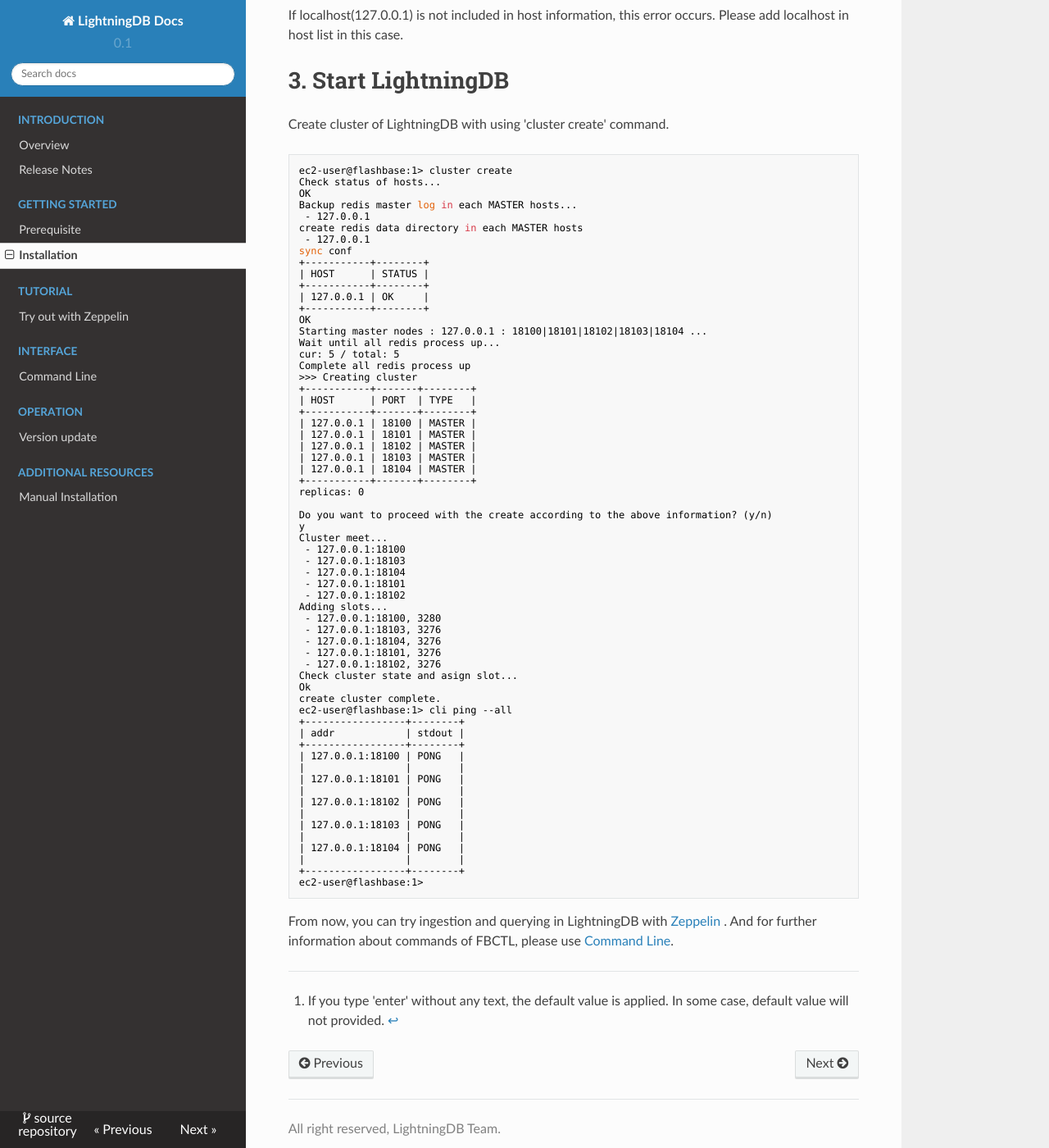
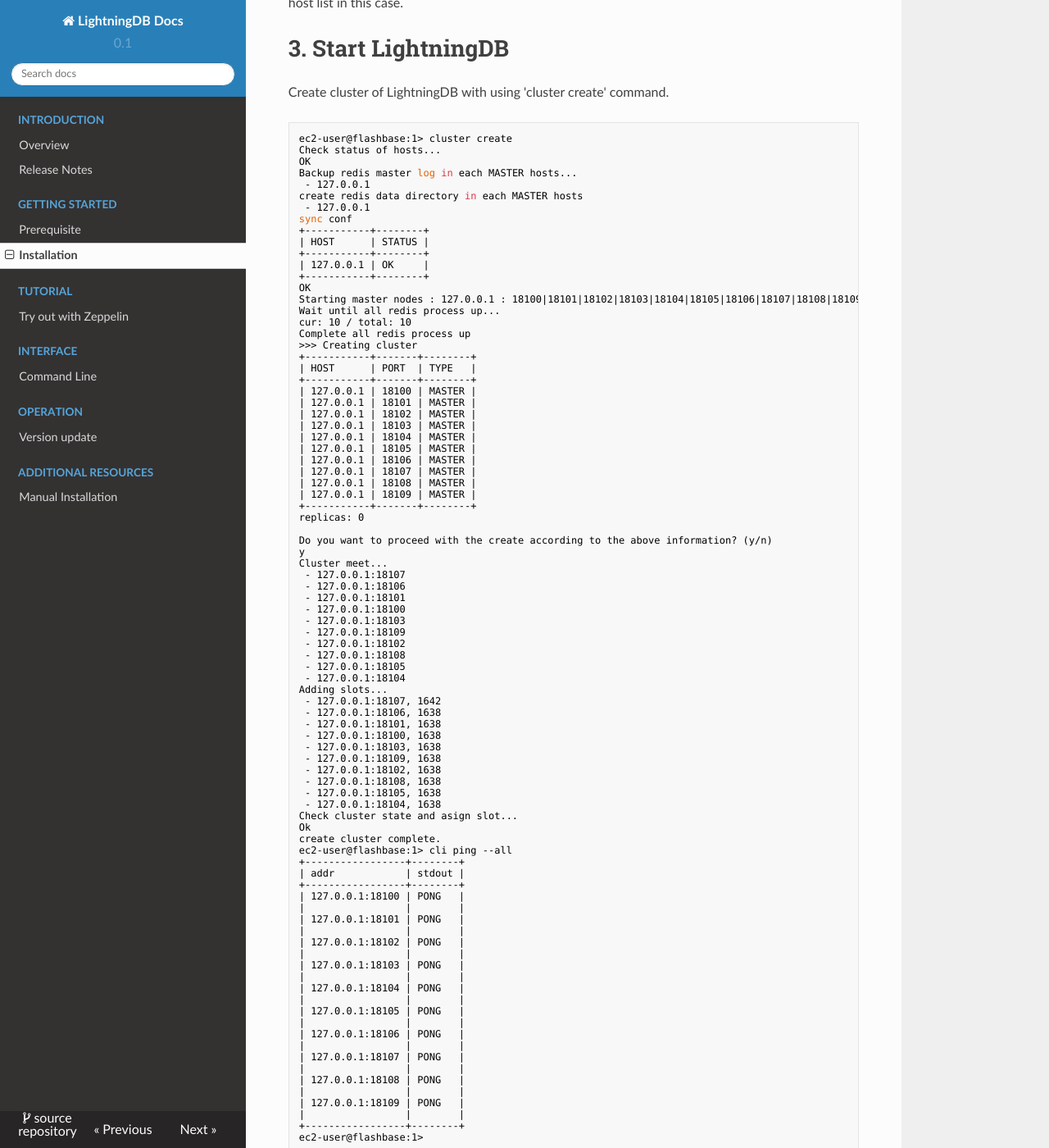
Before and after one commit to mnms/docs, an MkDocs documentation site: the page built from docs/install-fbctl.md, in a window 1280 px wide and 1400 px high, scrolled down 5034 px. Shown: the whole window at 82% size. Built offline with MkDocs 1.6.1, drawn with Linux system fonts in a browser that asks for light colours; nearby versions of some CDN libraries; some of the changed text lies outside the part shown.

Commit message:
update manual about deploy settings

````diff
--- a/docs/install-fbctl.md
+++ b/docs/install-fbctl.md
@@ -111,10 +111,17 @@
 To copy the link of the recommended FlashBase version, use [Release Notes](release-note.md).
 
 ``` bash
-https://flashbase.s3.ap-northeast-2.amazonaws.com/flashbase.dev.master.dbcb9e.bin
+Select installer
 
-Downloading flashbase.dev.master.dbcb9e.bin
-[=======                                           ] 15%
+    [ INSTALLER LIST ]
+    (empty)
+
+Please enter file path or url of the installer you want to use
+you can also add file in list by copy to '$FBPATH/releases/'
+https://flashbase.s3.ap-northeast-2.amazonaws.com/latest/flashbase.dev.master.5a6a38.bin
+Downloading flashbase.dev.master.5a6a38.bin
+[==================================================] 100%
+OK, flashbase.dev.master.5a6a38.bin
 ```
 
 **(2) Type Hosts**
@@ -123,51 +130,46 @@
 
 ``` bash
 Please type host list separated by comma(,) [127.0.0.1]
-nodeA, nodeB, nodeC, nodeD
-OK, ['nodeA', 'nodeB', 'nodeC', 'nodeD']
+
+OK, ['127.0.0.1']
 ```
 
 **(3) Type Masters**
 
 
 ``` bash
-How many masters would you like to create on each host? [1]
-1
-OK, 1
-Please type ports separate with comma(,) and use hyphen(-) for range. [18100]
-18100
-OK, ['18100']
+How many masters would you like to create on each host? [10]
+
+OK, 10
+Please type ports separate with comma(,) and use hyphen(-) for range. [18100-18109]
+
+OK, ['18100-18109']
 ```
 
 Define how many master processes will be created in the cluster per server.
 
+!!! Tip
+    To create cluster, 3 master processes should be included at least.
+
 **(4) Type information of slave**
 
 ``` bash
-How many replicas would you like to create on each master? [2]
-2
-OK, 2
-Please type ports separate with comma(,) and use hyphen(-) for range. [18150-18151]
-18150-18151
-OK, ['18150-18151']
+How many replicas would you like to create on each master? [0]
+
+OK, 0
 ```
 
 Define how many slave processes will be created for a master process.
 
-
-
-[^1]: If you type 'enter' without any text, the default value is applied. In some case, default value will not provided.
-
 **(5) Type the count of SSD(disk) and the path of DB files**
 
 ``` bash
-How many sdd would you like to use? [3]
-3
-OK, 3
+How many ssd would you like to use? [4]
 
-Type prefix of db path [~/sata_ssd/ssd_]
-OK, ~/sata_ssd/ssd_
+OK, 4
+Type prefix of db path [/nvme/data_]
 
+OK, /nvme/data_
 ```
 
 **(6) Check all settings finally**
@@ -176,19 +178,15 @@
 
 
 ``` bash
-+-----------------+---------------------------------------------+
-| NAME            | VALUE                                       |
-+-----------------+---------------------------------------------+
-| installer       | flashbase.dev.master.dbcb9e.bin             |
-| nodes           | nodeA                                       |
-|                 | nodeB                                       |
-|                 | nodeC                                       |
-|                 | nodeD                                       |
-| master ports    | 18100                                       |
-| slave ports     | 18150-18151                                 |
-| ssd count       | 3                                           |
-| db path         | ~/sata_ssd/ssd_                             |
-+-----------------+---------------------------------------------+
++--------------+---------------------------------+
+| NAME         | VALUE                           |
++--------------+---------------------------------+
+| installer    | flashbase.dev.master.5a6a38.bin |
+| hosts        | 127.0.0.1                       |
+| master ports | 18100-18109                     |
+| ssd count    | 4                               |
+| db path      | /nvme/data_                     |
++--------------+---------------------------------+
 Do you want to proceed with the deploy accroding to the above information? (y/n)
 y
 ```
@@ -202,30 +200,21 @@
 +-----------+--------+
 | HOST      | STATUS |
 +-----------+--------+
-| nodeA     | OK     |
-| nodeB     | OK     |
-| nodeC     | OK     |
-| nodeD     | OK     |
+| 127.0.0.1 | OK     |
 +-----------+--------+
 OK
 Checking for cluster exist...
 +-----------+--------+
 | HOST      | STATUS |
 +-----------+--------+
-| nodeA     | CLEAN  |
-| nodeB     | CLEAN  |
-| nodeC     | CLEAN  |
-| nodeD     | CLEAN  |
+| 127.0.0.1 | CLEAN  |
 +-----------+--------+
 OK
-Transfer install and execute...
- - nodeA
- - nodeB
- - nodeC
- - nodeD
+Transfer installer and execute...
+ - 127.0.0.1
 Sync conf...
-Complete to deploy cluster 1
-Cluster 1 selected.
+Complete to deploy cluster 1.
+Cluster '1' selected.
 ```
 
 When an error occurs during deploying, error messages will be shown like below.
@@ -310,9 +299,9 @@
 | 127.0.0.1 | OK     |
 +-----------+--------+
 OK
-Starting master nodes : 127.0.0.1 : 18100|18101|18102|18103|18104 ...
+Starting master nodes : 127.0.0.1 : 18100|18101|18102|18103|18104|18105|18106|18107|18108|18109 ...
 Wait until all redis process up...
-cur: 5 / total: 5
+cur: 10 / total: 10
 Complete all redis process up
 >>> Creating cluster
 +-----------+-------+--------+
@@ -323,23 +312,38 @@
 | 127.0.0.1 | 18102 | MASTER |
 | 127.0.0.1 | 18103 | MASTER |
 | 127.0.0.1 | 18104 | MASTER |
+| 127.0.0.1 | 18105 | MASTER |
+| 127.0.0.1 | 18106 | MASTER |
+| 127.0.0.1 | 18107 | MASTER |
+| 127.0.0.1 | 18108 | MASTER |
+| 127.0.0.1 | 18109 | MASTER |
 +-----------+-------+--------+
 replicas: 0
 
 Do you want to proceed with the create according to the above information? (y/n)
 y
 Cluster meet...
+ - 127.0.0.1:18107
+ - 127.0.0.1:18106
+ - 127.0.0.1:18101
  - 127.0.0.1:18100
  - 127.0.0.1:18103
+ - 127.0.0.1:18109
+ - 127.0.0.1:18102
+ - 127.0.0.1:18108
+ - 127.0.0.1:18105
  - 127.0.0.1:18104
- - 127.0.0.1:18101
- - 127.0.0.1:18102
 Adding slots...
- - 127.0.0.1:18100, 3280
- - 127.0.0.1:18103, 3276
- - 127.0.0.1:18104, 3276
- - 127.0.0.1:18101, 3276
- - 127.0.0.1:18102, 3276
+ - 127.0.0.1:18107, 1642
+ - 127.0.0.1:18106, 1638
+ - 127.0.0.1:18101, 1638
+ - 127.0.0.1:18100, 1638
+ - 127.0.0.1:18103, 1638
+ - 127.0.0.1:18109, 1638
+ - 127.0.0.1:18102, 1638
+ - 127.0.0.1:18108, 1638
+ - 127.0.0.1:18105, 1638
+ - 127.0.0.1:18104, 1638
 Check cluster state and asign slot...
 Ok
 create cluster complete.
@@ -357,8 +361,20 @@
 |                 |        |
 | 127.0.0.1:18104 | PONG   |
 |                 |        |
+| 127.0.0.1:18105 | PONG   |
+|                 |        |
+| 127.0.0.1:18106 | PONG   |
+|                 |        |
+| 127.0.0.1:18107 | PONG   |
+|                 |        |
+| 127.0.0.1:18108 | PONG   |
+|                 |        |
+| 127.0.0.1:18109 | PONG   |
+|                 |        |
 +-----------------+--------+
 ec2-user@flashbase:1>
 ```
 
 From now, you can try ingestion and querying in LightningDB with [Zeppelin](try-with-zeppelin.md) . And for further information about commands of FBCTL, please use [Command Line](command-line-interface.md).
+
+[^1]: If you type 'enter' without any text, the default value is applied. In some case, default value will not provided.
````
Also changed, not shown: docs/index.md (+1 -0 lines), docs/prerequisite.md (+11 -0 lines), docs/release-note.md (+1 -1 lines).
